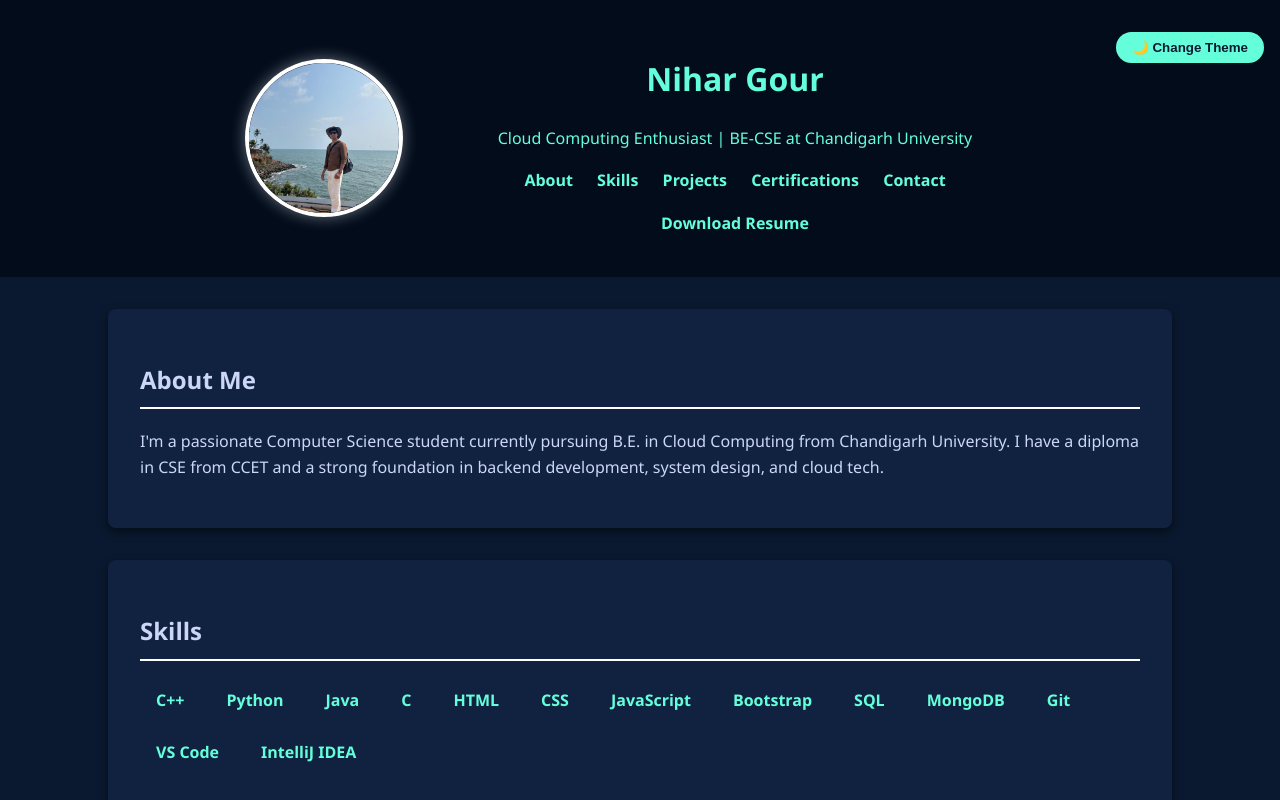
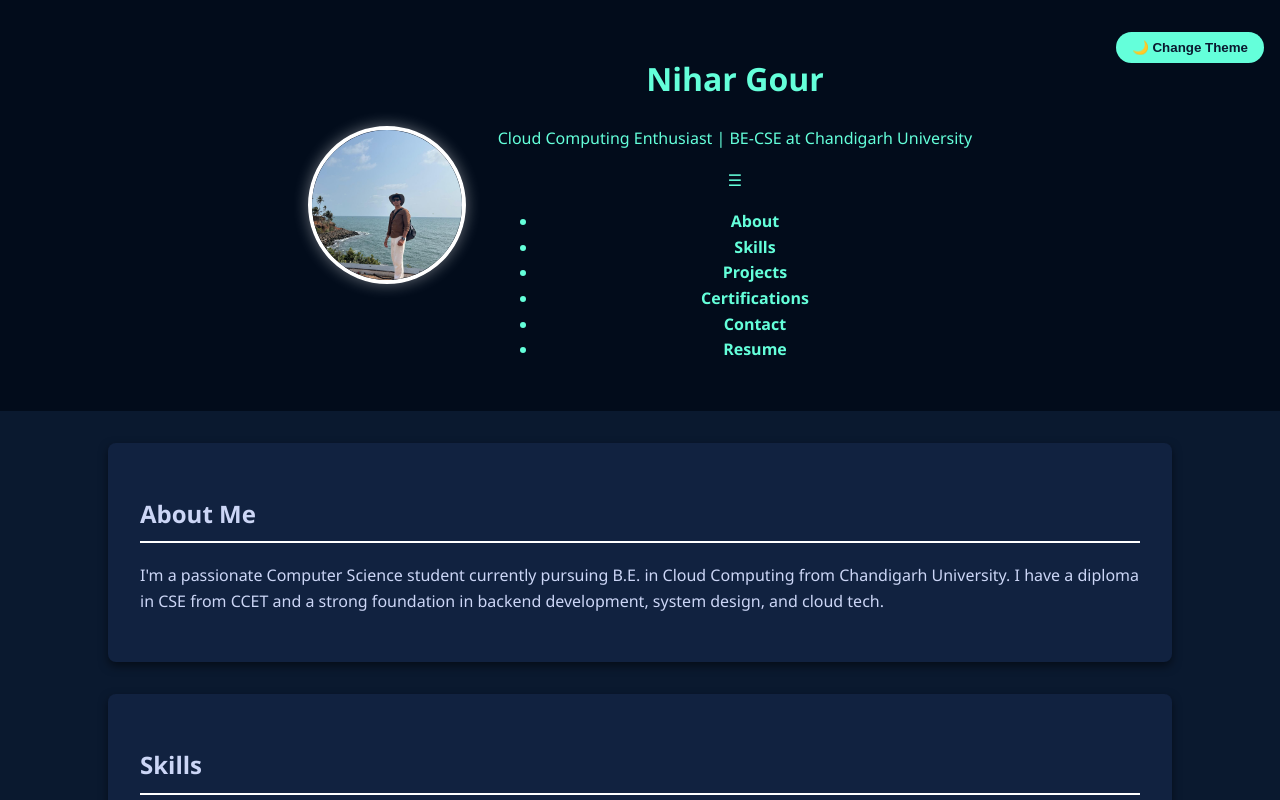
Before and after one commit to nihar-droid/portfolio.github.io, a plain HTML site: page index.html in a window 1280 px wide. Shown: the top 800 px of the page. Drawn offline with Linux system fonts and the light colour scheme.

Commit message:
Update index.html

```diff
--- a/index.html
+++ b/index.html
@@ -9,21 +9,22 @@
   </head>
   <body>
     <header class="header-with-image">
-      <img src="Profile.jpg" alt="Nihar Gour" class="header-img" />
+      <img src="profile.jpg" alt="Nihar Gour" class="header-img" />
       <div class="header-text">
         <h1>Nihar Gour</h1>
         <p>Cloud Computing Enthusiast | BE-CSE at Chandigarh University</p>
-        <nav>
-          <a href="#about">About</a>
-          <a href="#skills">Skills</a>
-          <a href="#projects">Projects</a>
-          <a href="#certifications">Certifications</a>
-          <a href="#contact">Contact</a>
-          <a href="NIHAR's Resume.pdf" target="_blank" class="resume-btn"
-            >Download Resume</a
-          >
+        <nav class="navbar">
+          <div class="hamburger" id="hamburger">☰</div>
+          <ul class="nav-links" id="nav-links">
+            <li><a href="#about">About</a></li>
+            <li><a href="#skills">Skills</a></li>
+            <li><a href="#projects">Projects</a></li>
+            <li><a href="#certifications">Certifications</a></li>
+            <li><a href="#contact">Contact</a></li>
+            <li><a href="NIHAR's Resume.pdf" target="_blank">Resume</a></li>
+          </ul>
+        </nav>
         <button id="theme-toggle" class="theme-toggle">🌙 Change Theme</button>
-        </nav>
       </div>
     </header>
 
@@ -96,7 +97,9 @@
       <p>Phone: 08427372222</p>
       <p>Address: #308, IT City, Block-A, Sector-66-B</p>
       <div class="socials">
-        <a href="https://www.linkedin.com/public-profile/settings?lipi=urn%3Ali%3Apage%3Ad_flagship3_profile_self_edit_contact-info%3B87hnAE2eT4WPUNKWvUczGw%3D%3D" target="_blank"
+        <a
+          href="https://www.linkedin.com/public-profile/settings?lipi=urn%3Ali%3Apage%3Ad_flagship3_profile_self_edit_contact-info%3B87hnAE2eT4WPUNKWvUczGw%3D%3D"
+          target="_blank"
           >LinkedIn</a
         >
         <a href="https://leetcode.com/u/nihar_gour/" target="_blank"
@@ -113,7 +116,7 @@
       // Scroll reveal
       const revealElements = document.querySelectorAll(".reveal");
       const revealOnScroll = () => {
-          revealElements.forEach(el => {
+        revealElements.forEach((el) => {
           const top = el.getBoundingClientRect().top;
           const windowHeight = window.innerHeight;
           if (top < windowHeight - 100) {
@@ -128,9 +131,23 @@
       const toggle = document.getElementById("theme-toggle");
       toggle.addEventListener("click", () => {
         document.body.classList.toggle("light-mode");
-          toggle.textContent = document.body.classList.contains("light-mode") ? "🌙 Dark Mode" : "☀️ Light Mode";
+        toggle.textContent = document.body.classList.contains("light-mode")
+          ? "🌙 Dark Mode"
+          : "☀️ Light Mode";
+      });
+      const hamburger = document.getElementById("hamburger");
+      const navLinks = document.getElementById("nav-links");
+
+      hamburger.addEventListener("click", () => {
+        navLinks.classList.toggle("active");
+      });
+
+      // Auto-close on link click
+      document.querySelectorAll("#nav-links a").forEach((link) => {
+        link.addEventListener("click", () => {
+          navLinks.classList.remove("active");
+        });
       });
     </script>
-
   </body>
 </html>
```
Lines whose indentation alone changed are shown as unchanged.
